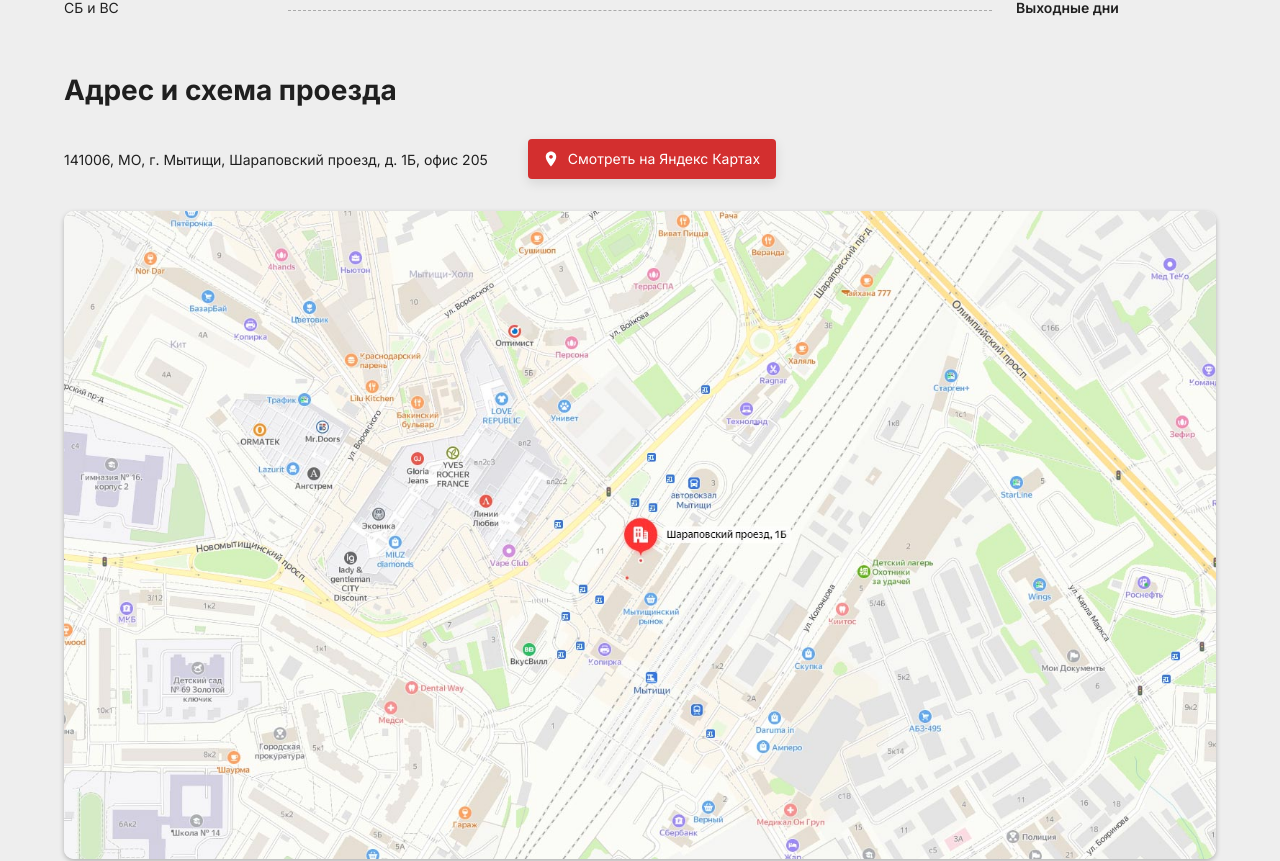
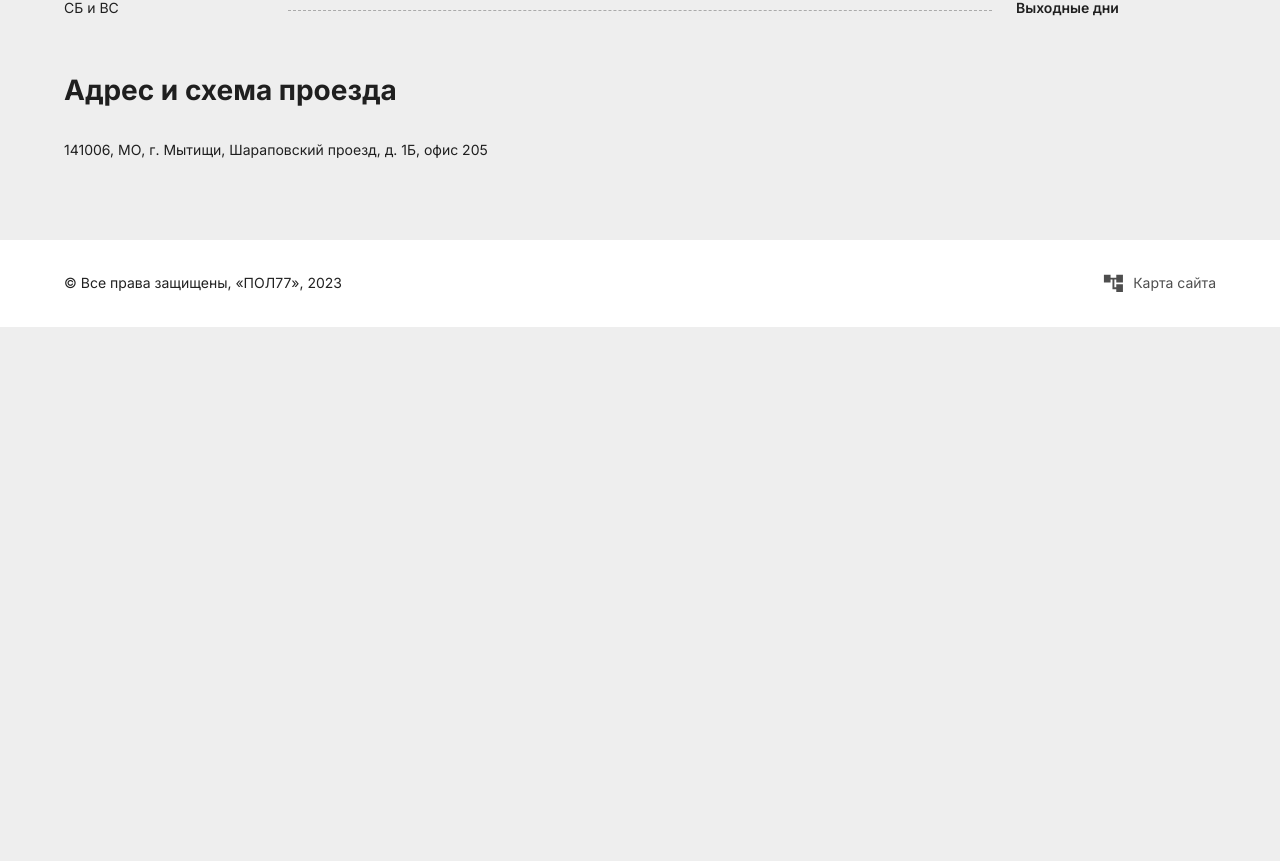
Before and after one commit to ntleek1/prompol77, a Next.js app: page / in a window 1280 px wide. Shown: the part 7016-7877 px from the top of the page. After the commit the page ends 7343 px from the top, so only its background shows below. Built offline with nearby package versions, Linux system fonts and the light colour scheme.

Commit message:
Hide maps in Contacts

```diff
--- a/components/Contacts/Contacts.tsx
+++ b/components/Contacts/Contacts.tsx
@@ -103,7 +103,7 @@ const Contacts = () => {
             <Typography sx={{ marginRight: 5 }}>
               141006, МО, г. Мытищи, Шараповский проезд, д. 1Б, офис 205
             </Typography>
-            <Button
+            {/* <Button
               variant="contained"
               color="error"
               startIcon={<PlaceIcon />}
@@ -112,10 +112,10 @@ const Contacts = () => {
               target="_blank"
             >
               Смотреть на Яндекс Картах
-            </Button>
+            </Button> */}
           </Box>
 
-          <Box>
+          {/* <Box>
             <Card
               sx={{
                 borderRadius: "10px",
@@ -132,7 +132,7 @@ const Contacts = () => {
                 }}
               />
             </Card>
-          </Box>
+          </Box> */}
 
           {/* <Typography variant="h3" sx={ContactsHeaderCSS}>
             Реквизиты компании
```
